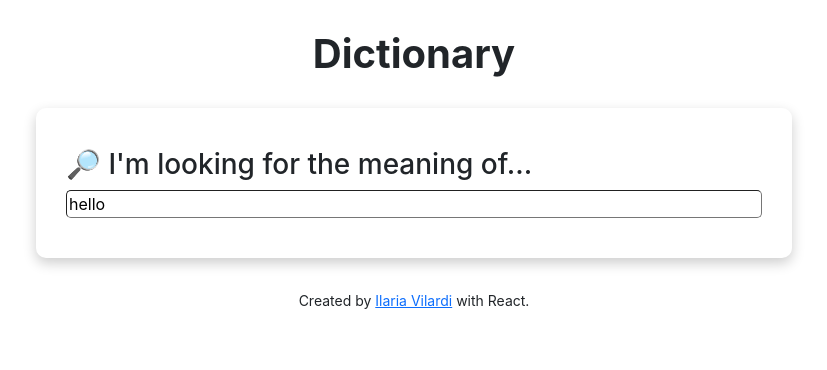
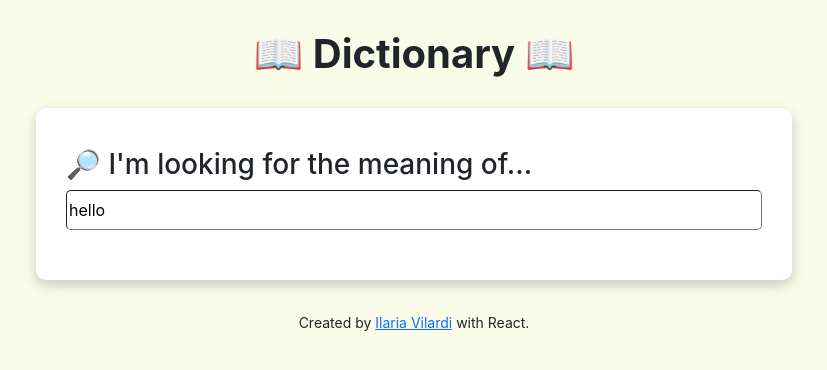
Before and after one commit to Yeobie/dictionary-app, a React (Create React App) app: page / in a window 1280 px wide. Shown: the top 370 px of the page, without its empty margins (226-1053 px from the left). Built offline with nearby package versions, Linux system fonts and the light colour scheme; no server answers.

Commit message:
continued styling

```diff
--- a/src/App.css
+++ b/src/App.css
@@ -7,3 +7,7 @@
   margin: 30px 0px;
   text-align: center;
 }
+
+body {
+  background-color: rgb(228, 240, 145, 0.2);
+}
--- a/src/Dictionary.css
+++ b/src/Dictionary.css
@@ -3,7 +3,8 @@ form {
 }
 
 .Dictionary section {
-  padding: 40px 30px;
+  background-color: white;
+  padding: 40px 30px 50px 30px;
   border-radius: 10px;
   margin: 30px 250px;
   box-shadow: 0px 5px 13px rgba(0, 0, 0, 0.2);
@@ -11,6 +12,7 @@ form {
 
 .Dictionary input {
   width: 100%;
+  height: 40px;
   border-radius: 5px;
   border-width: 1px;
 }
--- a/src/Dictionary.js
+++ b/src/Dictionary.js
@@ -34,7 +34,7 @@ export default function Dictionary(props) {
   if (loaded) {
     return (
       <div className="Dictionary">
-        <h1 className="fw-bold">Dictionary</h1>
+        <h1 className="fw-bold">📖 Dictionary 📖</h1>
         <section>
           <h3>🔎 I'm looking for the meaning of...</h3>
           <form onSubmit={wordSearch}>
--- a/src/Meanings.js
+++ b/src/Meanings.js
@@ -25,6 +25,7 @@ export default function Meanings(props) {
   } else {
     return (
       <div className="Meanings">
+        <section>
           <h4> {props.meanings.partOfSpeech}</h4>
           {props.meanings.definitions.map(function (definitions, index) {
             return (
@@ -40,6 +41,7 @@ export default function Meanings(props) {
             );
           })}
           <Synonyms synonyms={props.meanings.synonyms} />
+        </section>
       </div>
     );
   }
--- a/src/Phonetics.js
+++ b/src/Phonetics.js
@@ -9,7 +9,6 @@ export default function Phonetics(props) {
           {" "}
           Listen
         </a>
-        <br />
         {props.phonetic.text}
       </div>
     );
--- /dev/null
+++ b/src/Results.css
@@ -0,0 +1,8 @@
+.Results h2 {
+  font-weight: bold;
+}
+
+.Results a {
+  text-decoration: none;
+  margin-right: 10px;
+}
--- a/src/Results.js
+++ b/src/Results.js
@@ -1,11 +1,13 @@
 import React from "react";
 import Meanings from "./Meanings";
 import Phonetics from "./Phonetics";
+import "./Results.css";
 
 export default function Results(props) {
   if (props.results) {
     return (
       <div className="Results">
+        <section>
           <h2>{props.results.word}</h2>
           {props.results.phonetics.map(function (phonetic, index) {
             return (
@@ -14,6 +16,7 @@ export default function Results(props) {
               </div>
             );
           })}
+        </section>
         {props.results.meanings.map(function (meanings, index) {
           return (
             <div key={index}>
```
Lines whose indentation alone changed are shown as unchanged.
